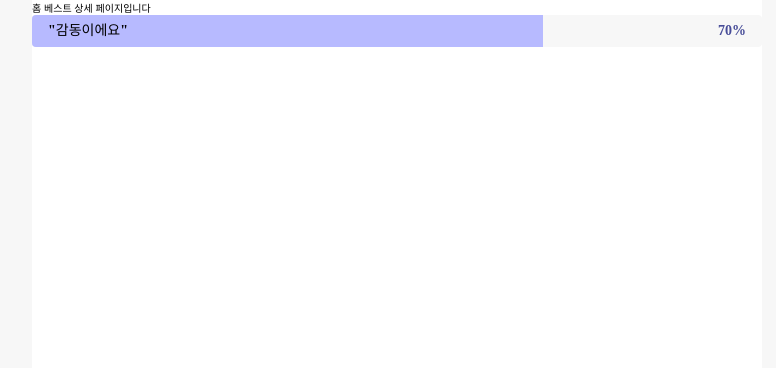
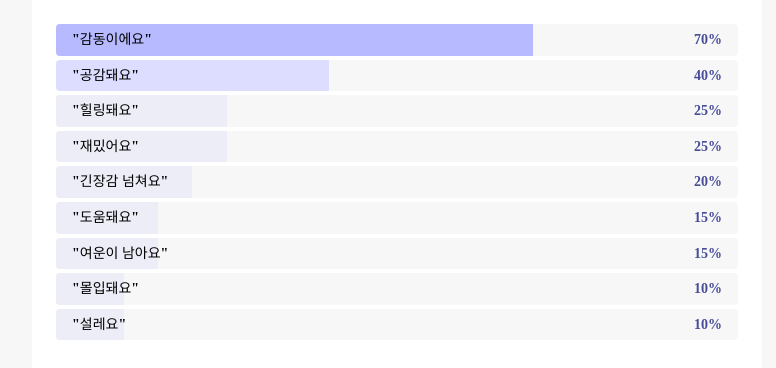
Before and after one commit to SOPT-all/36-COLLABORATION-WEB-KYOBOBOOK, a React (Vite) app: page /best/detail in a window 1280 px wide. Shown: the top 368 px of the page, without its empty margins (243-1019 px from the left). Built offline with nearby package versions, Linux system fonts and the light colour scheme.

Commit message:
feat: mock 데이터 연결 (#31)

```diff
--- a/src/pages/HomeBestDetail/EmotionBar.tsx/EmotionDetail.style.ts
+++ b/src/pages/HomeBestDetail/EmotionBar.tsx/EmotionDetail.style.ts
@@ -13,7 +13,11 @@ export const barBackground = (theme: Theme) => css`
 `;
 
 export const barFill = (percent: number, theme: Theme) => css`
-  background-color: ${theme.colors.purple4};
+  background-color: ${percent >= 70
+    ? theme.colors.purple4
+    : percent >= 40
+      ? theme.colors.purple3
+      : theme.colors.purple1};
   width: ${percent}%;
   height: 100%;
   border-radius: 0.4rem 0 0 0.4rem;
--- /dev/null
+++ b/src/pages/HomeBestDetail/EmotionBar.tsx/ReviewData.ts
@@ -0,0 +1,21 @@
+export const data = {
+  averageStar: 4.0,
+  starDistribution: {
+    '5': 90,
+    '4': 15,
+    '3': 10,
+    '2': 5,
+    '1': 5,
+  },
+  emotionDistribution: {
+    감동이에요: 70,
+    공감돼요: 40,
+    힐링돼요: 25,
+    재밌어요: 25,
+    '긴장감 넘쳐요': 20,
+    도움돼요: 15,
+    '여운이 남아요': 15,
+    몰입돼요: 10,
+    설레요: 10,
+  },
+};
--- a/src/pages/HomeBestDetail/HomeBestDetail.tsx
+++ b/src/pages/HomeBestDetail/HomeBestDetail.tsx
@@ -1,12 +1,27 @@
+import { css } from '@emotion/react';
+
 import EmotionBar from '@/pages/HomeBestDetail/EmotionBar.tsx/EmotionDetail';
+import { data } from '@/pages/HomeBestDetail/EmotionBar.tsx/ReviewData';
 
 const HomeBestDetail = () => {
   return (
-    <div>
-      홈 베스트 상세 페이지입니다
-      <EmotionBar emotion="감동이에요" percent={70} />
+    <div css={mainStyle}>
+      <div css={barWrapper}>
+        {Object.entries(data.emotionDistribution).map(([emotion, percent]) => (
+          <EmotionBar key={emotion} emotion={emotion} percent={percent} />
+        ))}
+      </div>
     </div>
   );
 };
 
 export default HomeBestDetail;
+
+const mainStyle = css`
+  padding: 2.4rem 2.4rem;
+`;
+const barWrapper = css`
+  display: flex;
+  flex-direction: column;
+  gap: 0.4rem;
+`;
```
